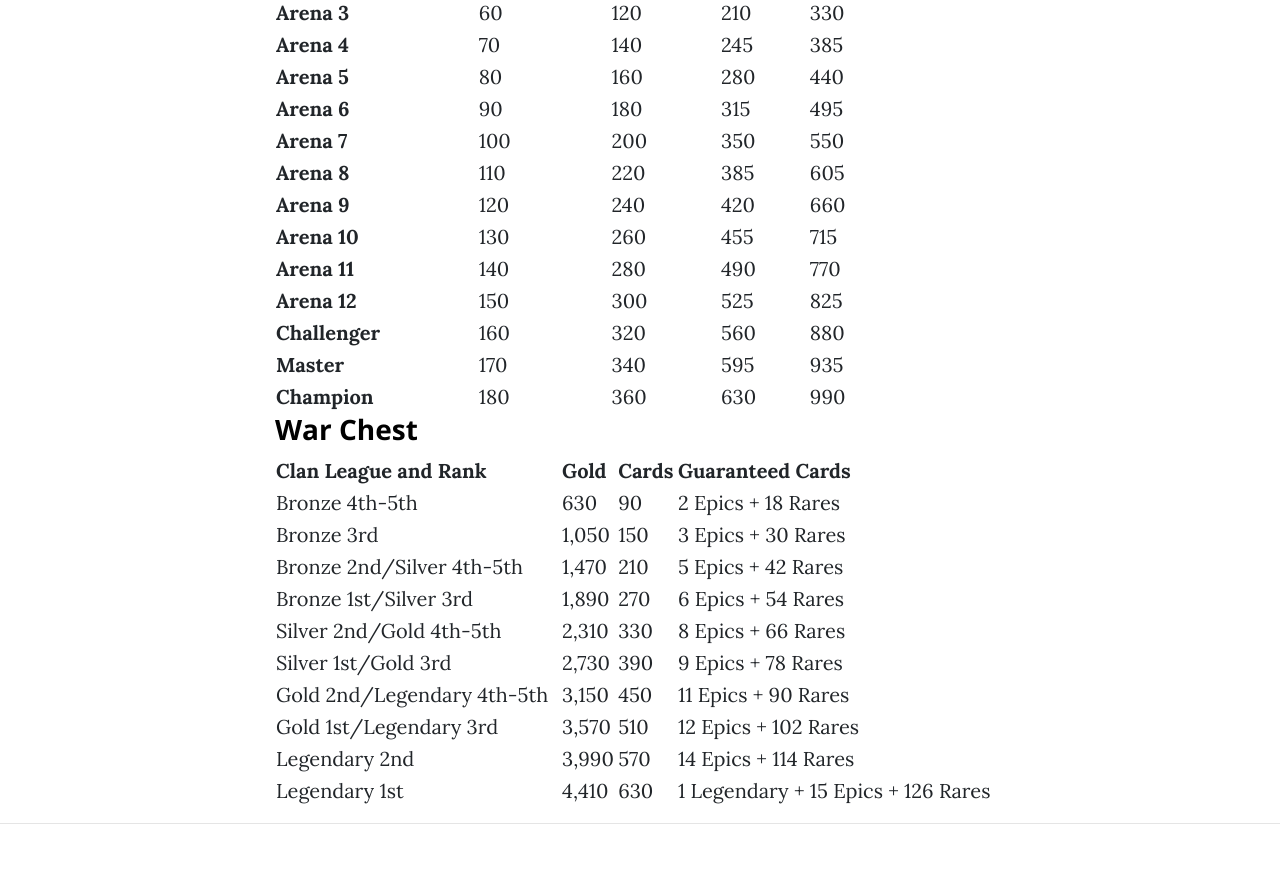
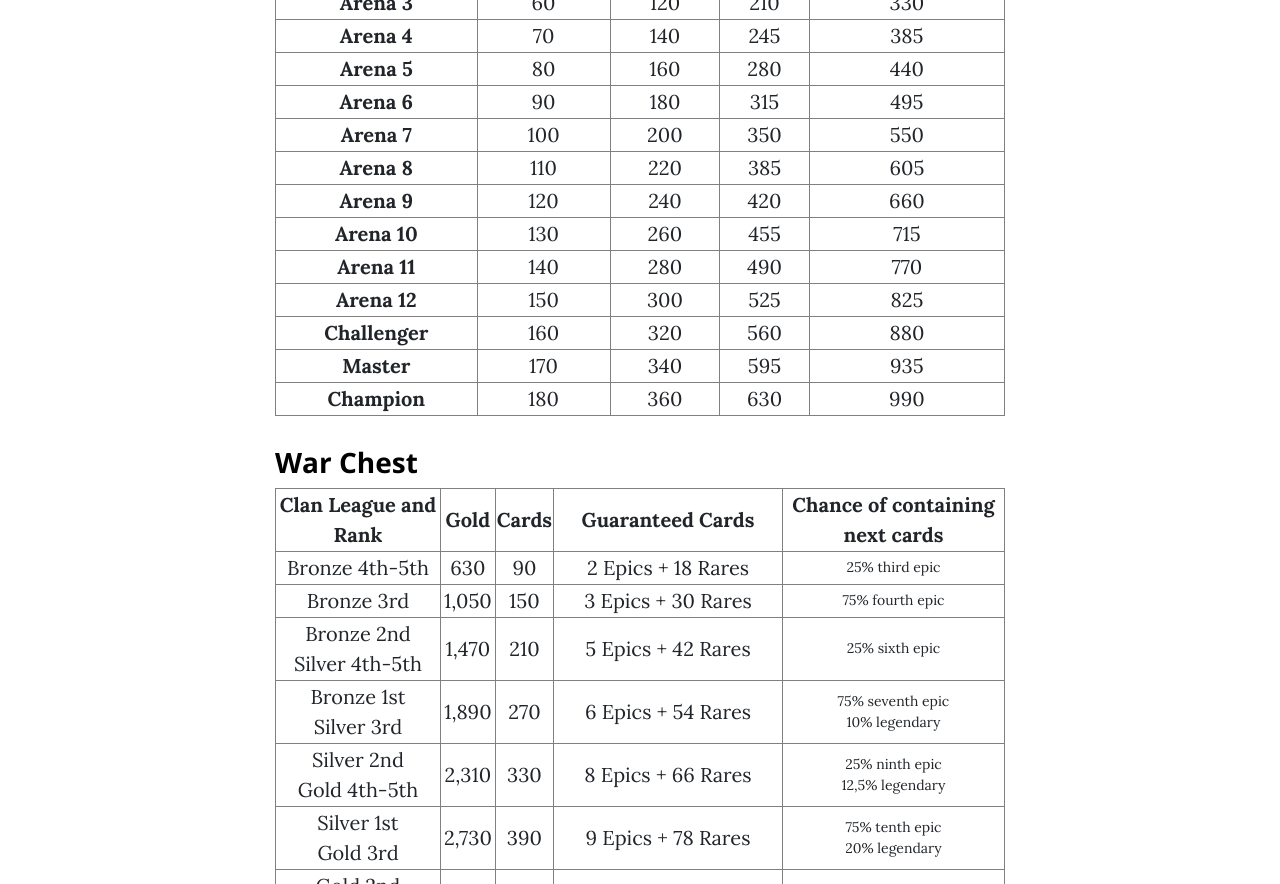
Before and after one commit to realhero98/Webovky, a website: page novejkabat/clanwarssystem.html in a window 1280 px wide. Shown: the part 1558-2442 px from the top of the page. Drawn offline with nearby package versions, Linux system fonts and the light colour scheme.

Commit message:
upravil jsem tabulky v CW system

```diff
--- a/novejkabat/clanwarssystem.html
+++ b/novejkabat/clanwarssystem.html
@@ -142,80 +142,71 @@
       <div class="row">
         <div class="col-lg-8 col-md-10 mx-auto">
           </p>             <h1>Clan leagues</h1>
-          <table class="wikitable" style="text-align: left; width: 100%;">
+          <table rules="all" border="1px black solid" class="wikitable" style="text-align: center; width: 100%;">
             <tr>
-              <th>Clan League
-              </th><td>Bronze I</td><td>II</td><td>III</td><td>Silver I</td><td>II</td><td>III</td><td>Gold I</td><td>II</td><td>III</td><td>Legendary </td>
+              <th rowspan="2">Clan League</th>
+              <td colspan="3">Bronze</td><td colspan="3">Silver</td><td colspan="3">Gold</td><td rowspan="2">Legendary</td>
             </tr>
             <tr>
-              <th>Clan Trophy Requirement
-              </th><td>0</td><td>200</td><td>400</td><td>600</td><td>900</td><td>1,200</td><td>1,500</td><td>2,000</td><td>2,500</td><td>3,000 </td>
+              <td>I</td><td>II</td><td>III</td><td>I</td><td>II</td><td>III</td><td>I</td><td>II</td><td>III</td>
             </tr>
             <tr>
-              <th>Collection Day Victory Gold
-              </th>
+              <th>Clan Trophy Requirement</th>
+              <td>0</td><td>200</td><td>400</td><td>600</td><td>900</td><td>1,200</td><td>1,500</td><td>2,000</td><td>2,500</td><td>3,000 </td>
+            </tr>
+            <tr>
+              <th>Collection Day Victory Gold</th>
               <td colspan="3">100 </td>
               <td colspan="3">150 </td>
               <td colspan="3">200 </td>
               <td colspan="3">250 </td>
             </tr>
             <tr>
-              <th>War Day Victory Gold
-              </th>
+              <th>War Day Victory Gold</th>
               <td colspan="3">200 </td>
               <td colspan="3">300 </td>
               <td colspan="3">400 </td>
               <td colspan="3">500 </td>
             </tr>
             <tr>
-              <th>War Day King Level Cap
-              </th>
+              <th>War Day King Level Cap</th>
               <td colspan="3">9 </td>
               <td colspan="3">10 </td>
               <td colspan="3">11 </td><td>12 </td>
             </tr>
           </table>
+          <br>
           <h3 style="color: black; font-weight: bold;">Clan Trophies získané a ztracené</h3>
-          <table class="wikitable" style="text-align: left; width: 100%;">
+          <table rules="all" border="1px black solid" class="wikitable" style="text-align: center; width: 100%;">
             <tr>
-              <th>Position
-              </th>
-              <th>Bronze I
-              </th>
-              <th>Bronze II
-              </th>
-              <th>Bronze III
-              </th>
-              <th>Silver I
-              </th>
-              <th>Silver II
-              </th>
-              <th>Silver III
-              </th>
-              <th>Gold-Legendary
-              </th>
+              <th>Position</th>
+              <th>Bronze I</th>
+              <th>Bronze II</th>
+              <th>Bronze III</th>
+              <th>Silver I</th>
+              <th>Silver II</th>
+              <th>Silver III</th>
+              <th>Gold-Legendary</th>
             </tr>
             <tr>
-              <th>1st
-              </th>
+              <th>1st</th>
               <td colspan="7">100 </td>
             </tr>
             <tr>
-              <th>2nd
-              </th>
+              <th>2nd</th>
               <td colspan="7">50 </td>
             </tr>
             <tr>
-              <th>3rd
-              </th><td>0</td><td>-5</td><td>-5</td><td>-15</td><td>-15</td><td>-20</td><td>-25 </td>
+              <th>3rd</th>
+              <td>0</td><td>-5</td><td>-5</td><td>-15</td><td>-15</td><td>-20</td><td>-25 </td>
             </tr>
             <tr>
-              <th>4th
-              </th><td>0</td><td>-10</td><td>-15</td><td>-30</td><td>-30</td><td>-40</td><td>-50 </td>
+              <th>4th</th>
+              <td>0</td><td>-10</td><td>-15</td><td>-30</td><td>-30</td><td>-40</td><td>-50 </td>
             </tr>
             <tr>
-              <th>5th
-              </th><td>0</td><td>-20</td><td>-30</td><td>-40</td><td>-60</td><td>-80</td><td>-100 </td>
+              <th>5th</th>
+              <td>0</td><td>-20</td><td>-30</td><td>-40</td><td>-60</td><td>-80</td><td>-100 </td>
             </tr>
           </table>
           <p style="color: black;">Ke Clan trophies se ještě přičítají trofeje získané jako výhry ve War Day.
@@ -223,111 +214,114 @@
           <h3 style="color: black; font-weight: bold;">Clan Cards</h3>
           <p style="color: black;">Počet karet získaných za výhru. Za remízu nebo prohru je poloviční množství karet.
           </p>
-          <table class="wikitable" style="text-align: left; width: 100%;">
+          <table rules="all" border="1px black solid" class="wikitable" style="text-align: center; width: 100%;">
             <tr>
-              <th>Arena
-              </th>
-              <th>Bronze
-              </th>
-              <th>Silver
-              </th>
-              <th>Gold
-              </th>
-              <th>Legendary
-              </th>
+              <th>Arena</th>
+              <th>Bronze</th>
+              <th>Silver</th>
+              <th>Gold</th>
+              <th>Legendary</th>
             </tr>
             <tr>
-              <th>Arena 1
-              </th><td>40</td><td>80</td><td>140</td><td>220 </td>
+              <th>Arena 1</th>
+              <td>40</td><td>80</td><td>140</td><td>220 </td>
             </tr>
             <tr>
-              <th>Arena 2
-              </th><td>50</td><td>100</td><td>175</td><td>275 </td>
+              <th>Arena 2</th>
+              <td>50</td><td>100</td><td>175</td><td>275 </td>
             </tr>
             <tr>
-              <th>Arena 3
-              </th><td>60</td><td>120</td><td>210</td><td>330 </td>
+              <th>Arena 3</th>
+              <td>60</td><td>120</td><td>210</td><td>330 </td>
             </tr>
             <tr>
-              <th>Arena 4
-              </th><td>70</td><td>140</td><td>245</td><td>385 </td>
+              <th>Arena 4</th>
+              <td>70</td><td>140</td><td>245</td><td>385 </td>
             </tr>
             <tr>
-              <th>Arena 5
-              </th><td>80</td><td>160</td><td>280</td><td>440 </td>
+              <th>Arena 5</th>
+              <td>80</td><td>160</td><td>280</td><td>440 </td>
             </tr>
             <tr>
-              <th>Arena 6
-              </th><td>90</td><td>180</td><td>315</td><td>495 </td>
+              <th>Arena 6</th>
+              <td>90</td><td>180</td><td>315</td><td>495 </td>
             </tr>
             <tr>
-              <th>Arena 7
-              </th><td>100</td><td>200</td><td>350</td><td>550 </td>
+              <th>Arena 7</th>
+              <td>100</td><td>200</td><td>350</td><td>550 </td>
             </tr>
             <tr>
-              <th>Arena 8
-              </th><td>110</td><td>220</td><td>385</td><td>605 </td>
+              <th>Arena 8</th>
+              <td>110</td><td>220</td><td>385</td><td>605 </td>
             </tr>
             <tr>
-              <th>Arena 9
-              </th><td>120</td><td>240</td><td>420</td><td>660 </td>
+              <th>Arena 9</th>
+              <td>120</td><td>240</td><td>420</td><td>660 </td>
             </tr>
             <tr>
-              <th>Arena 10
-              </th><td>130</td><td>260</td><td>455</td><td>715 </td>
+              <th>Arena 10</th>
+              <td>130</td><td>260</td><td>455</td><td>715 </td>
             </tr>
             <tr>
-              <th>Arena 11
-              </th><td>140</td><td>280</td><td>490</td><td>770 </td>
+              <th>Arena 11</th>
+              <td>140</td><td>280</td><td>490</td><td>770 </td>
             </tr>
             <tr>
-              <th>Arena 12
-              </th><td>150</td><td>300</td><td>525</td><td>825 </td>
+              <th>Arena 12</th>
+              <td>150</td><td>300</td><td>525</td><td>825 </td>
             </tr>
             <tr>
-              <th>Challenger
-              </th><td>160</td><td>320</td><td>560</td><td>880 </td>
+              <th>Challenger</th>
+              <td>160</td><td>320</td><td>560</td><td>880 </td>
             </tr>
             <tr>
-              <th>Master
-              </th><td>170</td><td>340</td><td>595</td><td>935 </td>
+              <th>Master</th>
+              <td>170</td><td>340</td><td>595</td><td>935 </td>
             </tr>
             <tr>
-              <th>Champion
-              </th><td>180</td><td>360</td><td>630</td><td>990 </td>
+              <th>Champion</th>
+              <td>180</td><td>360</td><td>630</td><td>990 </td>
             </tr>
           </table>
+          <br>
           <h3 style="color: black; font-weight: bold;">War Chest</h3>
-          <table class="wikitable" style="width: 100%; text-align: left;">
+          <table rules="all" border="1px black solid" class="wikitable" style="width: 100%; text-align: center;">
             <tr>
-              <th>Clan League and Rank
-              </th>
-              <th>Gold
-              </th>
-              <th>Cards
-              </th>
-              <th>Guaranteed Cards
-              </th>
+              <th>Clan League and Rank</th>
+              <th>Gold</th>
+              <th>Cards</th>
+              <th>Guaranteed Cards</th>
+              <th>Chance of containing next cards</th>
             </tr>
-            <tr><td>Bronze 4th-5th</td><td>630</td><td>90</td><td>2 Epics + 18 Rares </td>
+            <tr>
+               <td>Bronze 4th-5th</td><td>630</td><td>90</td><td>2 Epics + 18 Rares</td><td style="font-size: 70%">25% third epic</td>
             </tr>
-            <tr><td>Bronze 3rd</td><td>1,050</td><td>150</td><td>3 Epics + 30 Rares </td>
+            <tr>
+               <td>Bronze 3rd</td><td>1,050</td><td>150</td><td>3 Epics + 30 Rares</td><td style="font-size: 70%">75% fourth epic</td>
             </tr>
-            <tr><td>Bronze 2nd/Silver 4th-5th</td><td>1,470</td><td>210</td><td>5 Epics + 42 Rares </td>
+            <tr>
+               <td>Bronze 2nd<br>Silver 4th-5th</td><td>1,470</td><td>210</td><td>5 Epics + 42 Rares</td><td style="font-size: 70%">25% sixth epic</td>
             </tr>
-            <tr><td>Bronze 1st/Silver 3rd</td><td>1,890</td><td>270</td><td>6 Epics + 54 Rares </td>
+            <tr>
+               <td>Bronze 1st<br>Silver 3rd</td><td>1,890</td><td>270</td><td>6 Epics + 54 Rares</td><td style="font-size: 70%">75% seventh epic<br>10% legendary</td>
             </tr>
-            <tr><td>Silver 2nd/Gold 4th-5th</td><td>2,310</td><td>330</td><td>8 Epics + 66 Rares </td>
+            <tr>
+               <td>Silver 2nd<br>Gold 4th-5th</td><td>2,310</td><td>330</td><td>8 Epics + 66 Rares</td><td style="font-size: 70%">25% ninth epic<br>12,5% legendary</td>
             </tr>
-            <tr><td>Silver 1st/Gold 3rd</td><td>2,730</td><td>390</td><td>9 Epics + 78 Rares </td>
+            <tr>
+               <td>Silver 1st<br>Gold 3rd</td><td>2,730</td><td>390</td><td>9 Epics + 78 Rares</td><td style="font-size: 70%">75% tenth epic<br>20% legendary</td>
             </tr>
-            <tr><td>Gold 2nd/Legendary 4th-5th</td><td>3,150</td><td>450</td><td>11 Epics + 90 Rares </td>
+            <tr>
+               <td>Gold 2nd<br>Legendary 4th-5th</td><td>3,150</td><td>450</td><td>11 Epics + 90 Rares</td><td style="font-size: 70%">25% twelfth epic<br>25% legendary</td>
             </tr>
-            <tr><td>Gold 1st/Legendary 3rd</td><td>3,570</td><td>510</td><td>12 Epics + 102 Rares </td>
+            <tr>
+               <td>Gold 1st<br>Legendary 3rd</td><td>3,570</td><td>510</td><td>12 Epics + 102 Rares</td><td style="font-size: 70%">75% thirteenth epic<br>33% legendary</td>
             </tr>
-            <tr><td>Legendary 2nd</td><td>3,990</td><td>570</td><td>14 Epics + 114 Rares </td>
+            <tr>
+               <td>Legendary 2nd</td><td>3,990</td><td>570</td><td>14 Epics + 114 Rares</td><td style="font-size: 70%">25% fifteenth epic<br>50% legendary</td>
             </tr>
-            <tr><td>Legendary 1st</td><td>4,410</td><td>630</td><td>1 Legendary + 15 Epics + 126 Rares </td>
+            <tr>
+               <td>Legendary 1st</td><td>4,410</td><td>630</td><td>1 Legendary + 15 Epics + 126 Rares</td><td style="font-size: 70%">75% sixteenth epic</td>
             </tr>
           </table>
           </section>
```
